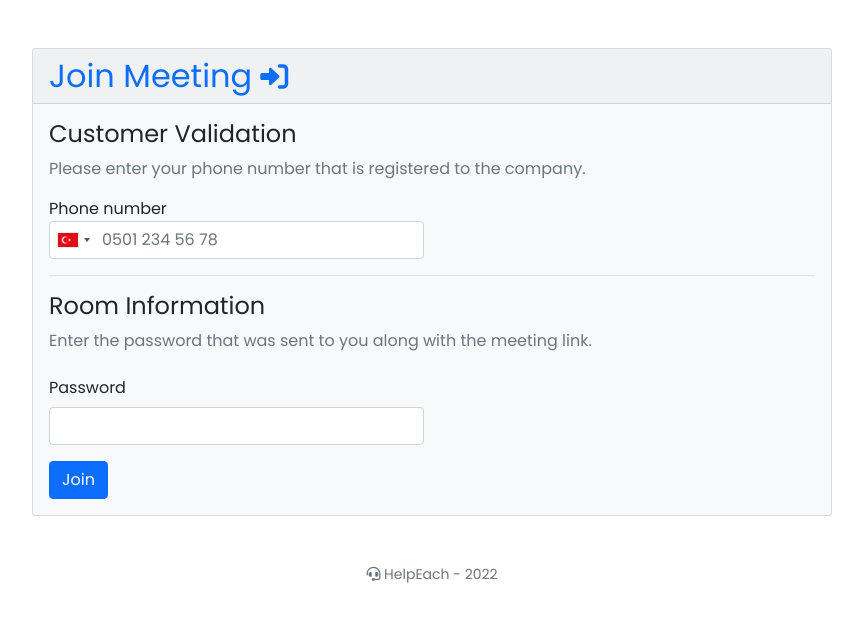
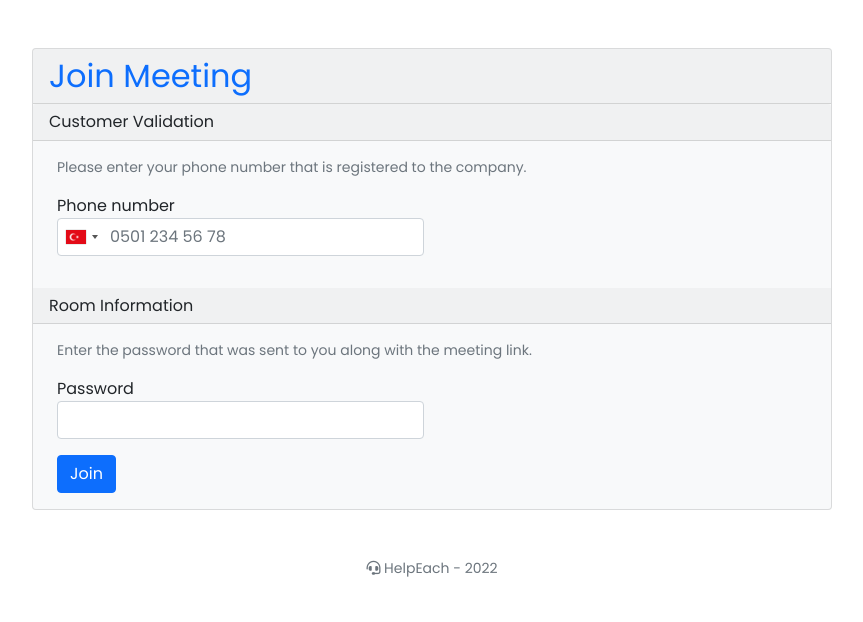
Before and after one commit to arensonzz/webrtc-customer-service, a Flask app: template app/templates/customer/join_meeting.html in a window 1280 px wide. Shown: the part 76-698 px from the top of the page, without its empty margins (208-1071 px from the left). Run offline with Flask 2, Linux system fonts and the light colour scheme; the template is opened without the code that fills it, so the values that code supplies are empty; parts of the project's set-up code (start-up, migrations or seed data) failed here and were passed over; some libraries are stand-ins or nearby versions.

Commit message:
Finish join_meeting page, update UI

```diff
--- a/app/representative.py
+++ b/app/representative.py
@@ -35,7 +35,7 @@ def get_customers():
                 ILIKE %s ESCAPE ''""", (str_surround(full_name),))
     elif phone_number:
         cur.execute("""SELECT * FROM wcs.customer WHERE phone_number
-                ILIKE %s ESCAPE ''""", (str_surround(phone_number, start=False),))
+                ILIKE %s ESCAPE ''""", (str_surround(phone_number),))
     elif cust_id:
         cur.execute("""SELECT * FROM wcs.customer WHERE cust_id
                 = %s""", (cust_id,))
--- a/app/sass/_base.scss
+++ b/app/sass/_base.scss
@@ -34,8 +34,6 @@ nav .navbar-brand {
   }
 
   width: min(100%, 600px);
-  display: flex;
-  flex-flow: row nowrap;
   gap: 10px;
 }
 
--- a/app/static/styles/app.css
+++ b/app/static/styles/app.css
@@ -146,8 +146,6 @@ nav .navbar-brand {
 
 .site-entrance-container {
   width: min(100%, 600px);
-  display: flex;
-  flex-flow: row nowrap;
   gap: 10px;
 }
 .site-entrance-container .card {
--- a/app/templates/customer/index.html
+++ b/app/templates/customer/index.html
@@ -8,12 +8,12 @@
 
 {% block main %}
 
-<div class="d-flex flex-column align-items-center justify-content-center">
+<div class="container-fluid d-flex flex-column align-items-center justify-content-center">
   <h1 class="display-4">Welcome!
   </h1>
   <p class="lead">Please select the option which best describes you</p>
 
-  <div class="site-entrance-container mt-3">
+  <div class="site-entrance-container d-flex flex-nowrap flex-column flex-sm-row mt-3">
     <div class="card text-light bg-secondary">
       <div class="card-header ">
         <h1 class="h4 my-1">Customer <i class="fa-solid fa-person-circle-question ms-1"></i></h1>
--- a/app/templates/customer/join_meeting.html
+++ b/app/templates/customer/join_meeting.html
@@ -11,23 +11,27 @@
 <!-- Join meeting form -->
 <div class="card bg-light join-meeting-container mx-auto">
   <div class="card-header">
-    <h1 class="h2 card-title text-primary mb-0">Join Meeting<i class="mx-2 small fa-solid fa-right-to-bracket"></i></h1>
+    <h1 class="h2 card-title text-primary mb-0">Join Meeting</h1>
   </div>
-  <div class="card-body">
+  <div class="card-body p-0">
     {% if g.is_guest %}
     <!-- Guest customer form -->
     <form action="{{ url_for("customer.join_meeting", id=g.room_id)}}" method="post" accept-charset="utf-8"
       id="join_meeting_form">
-      <div class="border-bottom">
-        <h2 class="h4">Guest Contact Form</h2>
-        <div class="row mb-3">
-          <p class="text-muted">Please fill phone number or email address fields for us to be able to contact you later.
+      <h2 class="h5 mb-2 card-header rounded-top">Guest Contact Form</h2>
+      <div class="p-2 px-4">
+        <div class="row mb-4">
+          <p class="text-muted small">Please fill either phone number or email address fields for us to be able to
+            contact you
+            later.
           </p>
-          <div class="col-sm-6">
+          <div class="col-sm-6 mb-2 mb-sm-0">
             <label for="phone_number" class="">Phone number</label>
-            <input type="tel" class="form-control" id="phone_number" name="phone_number"
-              value="{{ request.form["phone_number"] }}">
-            <p id="phone_validation" class="text-danger mt-1 small d-none">Phone number is not correctly formatted</p>
+            <input type="tel" class="form-control {{ errors["phone_number_check"] }}" id="phone_number"
+              name="phone_number" value="{{ request.form["phone_number"] }}">
+            {% if errors["phone_number_check"] %}
+            <p class="text-danger mt-1 small">Phone number is not correctly formatted</p>
+            {% endif %}
           </div>
           <div class="col-sm-6">
             <label for="email">Email address</label>
@@ -42,8 +46,8 @@
 
         <div class="mb-3 col-sm-6 pe-2">
           <div class="d-flex flex-nowrap gap-2">
-            <label for="short_name" class="col-form-label">Name</label>
-            <p class="col-form-label text-muted ms-auto">How do you want to be called? </p>
+            <label for="short_name">Name</label>
+            <div class="text-muted ms-auto">How do you want to be called? </div>
           </div>
           <input type="text" class="form-control {{ errors["short_name"] }}" id="short_name" name="short_name"
             placeholder="e.g. John" value="{{ request.form["short_name"] }}">
@@ -51,10 +55,11 @@
         </div>
       </div>
 
-      <h2 class="h4 mt-3">Room Information</h2>
-      <p class="text-muted">Enter the password that was sent to you along with the meeting link.</p>
+      <h2 class="h5 mb-2 card-header rounded-top">Room Information</h2>
+      <div class="p-2 px-4">
+        <p class="text-muted small">Enter the password that was sent to you along with the meeting link.</p>
         <div class="mb-3 col-sm-6 pe-2">
-        <label for="password" class="col-form-label">Password</label>
+          <label for="password">Password</label>
           <input type="password" class="form-control {{ errors["password"] }}" id="password" name="password">
           <div class="invalid-feedback">Password is required</div>
         </div>
@@ -62,37 +67,41 @@
         <div class="d-flex d-md-block ">
           <button type="submit" class="btn btn-primary flex-grow-1">Join</button>
         </div>
+      </div>
     </form>
 
     {% else %}
     <!-- Customer form -->
     <form action="{{ url_for("customer.join_meeting", id=g.room_id) }}" method="post" accept-charset="utf-8"
       id="join_meeting_form">
-      <div class="border-bottom">
-        <h2 class="h4">Customer Validation</h2>
-        <p class="text-muted">Please enter your phone number that is registered to the company.
+      <h2 class="h6 card-header">Customer Validation</h2>
+      <div class="p-3 px-4">
+        <p class="text-muted small">Please enter your phone number that is registered to the company.
         </p>
         <div class="col-sm-6 mb-3 pe-2">
           <label for="phone_number" class="">Phone number</label>
-          <input type="tel" class="form-control {{ errors["phone_number"] }}" id="phone_number" name="phone_number"
-            value="{{ request.form["phone_number"] }}">
+          <input type="tel" class="form-control {{ errors["phone_number"] }} {{ errors["phone_number_check"] }}"
+            id="phone_number" name="phone_number" value="{{ request.form["phone_number"] }}">
           {% if errors["phone_number"] %}
-          <p id="phone_required" class="text-danger mt-1 small">Phone number is required</p>
+          <p class="text-danger mt-1 small">Phone number is required</p>
+          {% elif errors["phone_number_check"] %}
+          <p class="text-danger mt-1 small">Phone number is not correctly formatted</p>
           {% endif %}
-          <p id="phone_validation" class="text-danger mt-1 small d-none">Phone number is not correctly formatted</p>
         </div>
       </div>
 
-      <h2 class="h4 mt-3">Room Information</h2>
-      <p class="text-muted">Enter the password that was sent to you along with the meeting link.</p>
+      <h2 class="h6 card-header">Room Information</h2>
+      <div class="p-3 px-4">
+        <p class="text-muted small">Enter the password that was sent to you along with the meeting link.</p>
         <div class="mb-3 col-sm-6 pe-2">
-        <label for="password" class="col-form-label">Password</label>
+          <label for="password">Password</label>
           <input type="password" class="form-control {{ errors["password"] }}" id="password" name="password">
           <div class="invalid-feedback">Password is required</div>
         </div>
 
         <div class="d-flex d-md-block">
           <button type="submit" class="btn btn-primary flex-grow-1">Join</button>
+        </div>
       </div>
     </form>
 
@@ -113,22 +122,8 @@
     preferredCountries: ["tr", "us", "gb", "de", "az", "uz", "kz", "tm"]
   });
   form.addEventListener("submit", (event) => {
-    // Only validate phone number if not empty
-    if (phoneNumber.value) {
-      if (!iti.isValidNumber()) {
-        event.preventDefault();
-        event.stopPropagation();
-        document.getElementById("phone_validation").classList.remove('d-none');
-        phoneNumber.classList.add("is-invalid");
-      } else {
+    if (iti.isValidNumber()) {
       phoneNumber.value = iti.getNumber();
-        document.getElementById("phone_validation").classList.add('d-none');
-        document.getElementById("phone_required").classList.add('d-none')
-        phoneNumber.classList.remove("is-invalid");
-      }
-    } else {
-      document.getElementById("phone_validation").classList.add('d-none');
-      phoneNumber.classList.remove("is-invalid");
     }
   });
 </script>
--- a/requirements.txt
+++ b/requirements.txt
@@ -4,3 +4,4 @@ Flask_SocketIO
 Werkzeug
 Flask_Session
 simple-websocket
+phonenumbers
```
Also changed, not shown: app/customer.py (+20 -2 lines), app/helpers.py (+30 -2 lines). Lines whose indentation alone changed are shown as unchanged.
